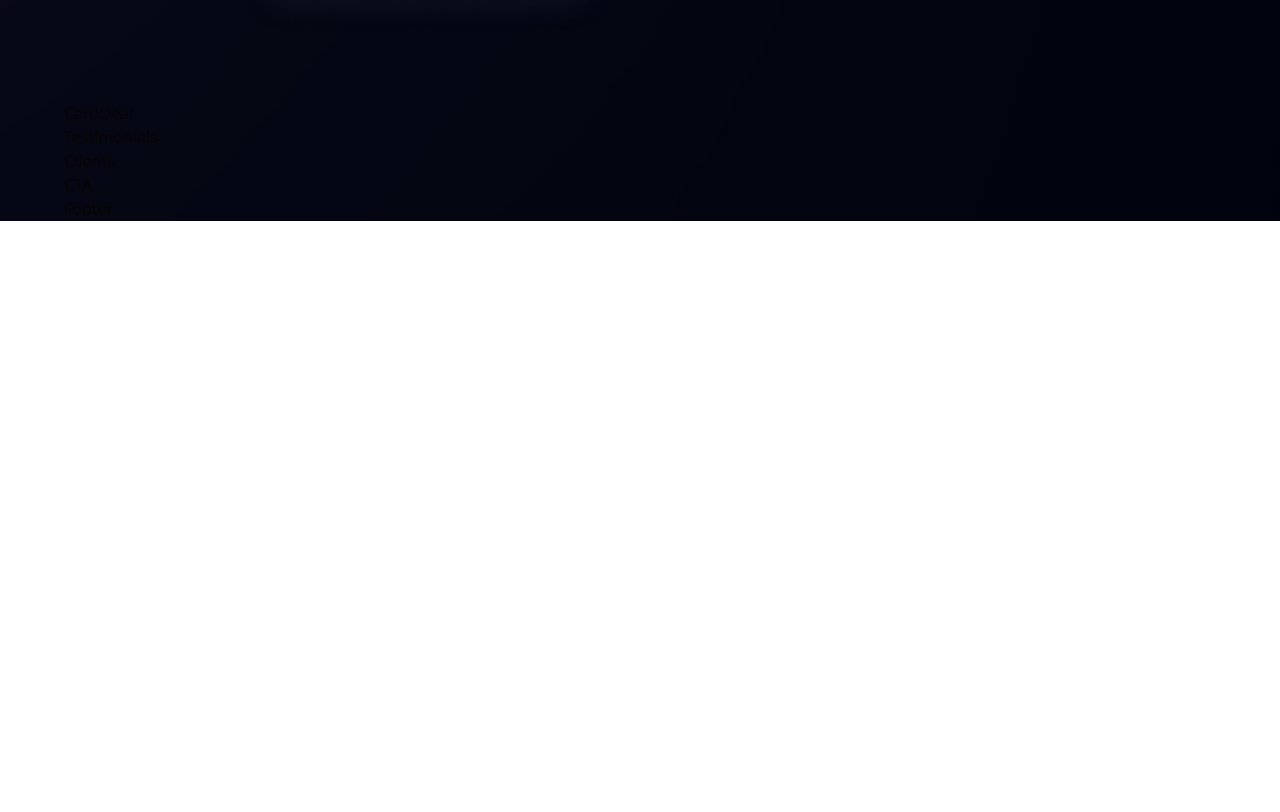
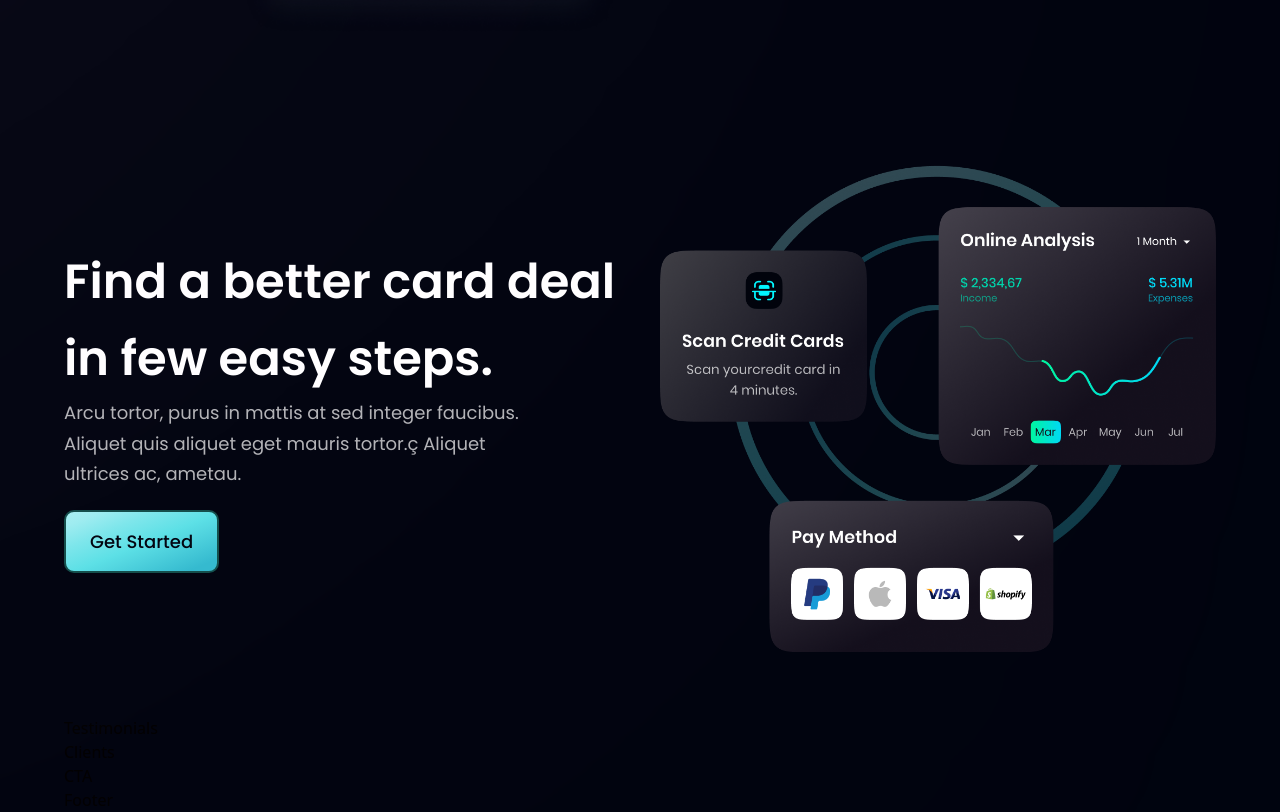
Before and after one commit to sebastian-plata/jsmastery_project-3, a React (Vite) app: page / in a window 1280 px wide. Shown: the part 2092-2904 px from the top of the page. Before the commit the page ends 2313 px from the top, so only its background shows below. Built offline with nearby package versions, Linux system fonts and the light colour scheme.

Commit message:
feat: complete card deal section

```diff
--- a/src/components/Button.jsx
+++ b/src/components/Button.jsx
@@ -1,7 +1,7 @@
 import React from 'react'
 
 const Button = ({styles}) =>  (
-    <button type='button' className={`py-4 px-6 bg-blue-gradient font-poppins font-medium text-[18px] text-primary outline-none ${styles} rounded-md border-2 border-teal-900 hover:border-teal-100`}>
+    <button type='button' className={`py-4 px-6 bg-blue-gradient font-poppins font-medium text-[18px] text-primary outline-none ${styles} rounded-[10px] border-2 border-teal-900 hover:border-teal-100`}>
       Get Started
     </button>
   )
--- a/src/components/CardDeal.jsx
+++ b/src/components/CardDeal.jsx
@@ -1,11 +1,26 @@
-import React from 'react'
+import React from "react";
+import { card } from "../assets";
+import styles, { layout } from "../styles";
+import Button from "./Button";
 
-const CardDeal = () => {
-  return (
-    <div>
-      CardDeal
+const CardDeal = () => (
+  <section className={layout.section}>
+    <div className={layout.sectionInfo}>
+      <h2 className={styles.heading2}>
+        Find a better card deal <br className="sm:block hidden" /> in few easy
+        steps.
+      </h2>
+      <p className={`${styles.paragraph} max-w-[470px] mb-5`}>
+        Arcu tortor, purus in mattis at sed integer faucibus. Aliquet quis
+        aliquet eget mauris tortor.ç Aliquet ultrices ac, ametau.
+      </p>
+
+      <Button />
     </div>
-  )
-}
+    <div className={layout.sectionImg}>
+      <img src={card} alt="card" className="w-[100%] h-[100%]" />
+    </div>
+  </section>
+);
 
-export default CardDeal
+export default CardDeal;
```
Also changed, not shown: 1 other file (tests, documents, lock files or other folders).
